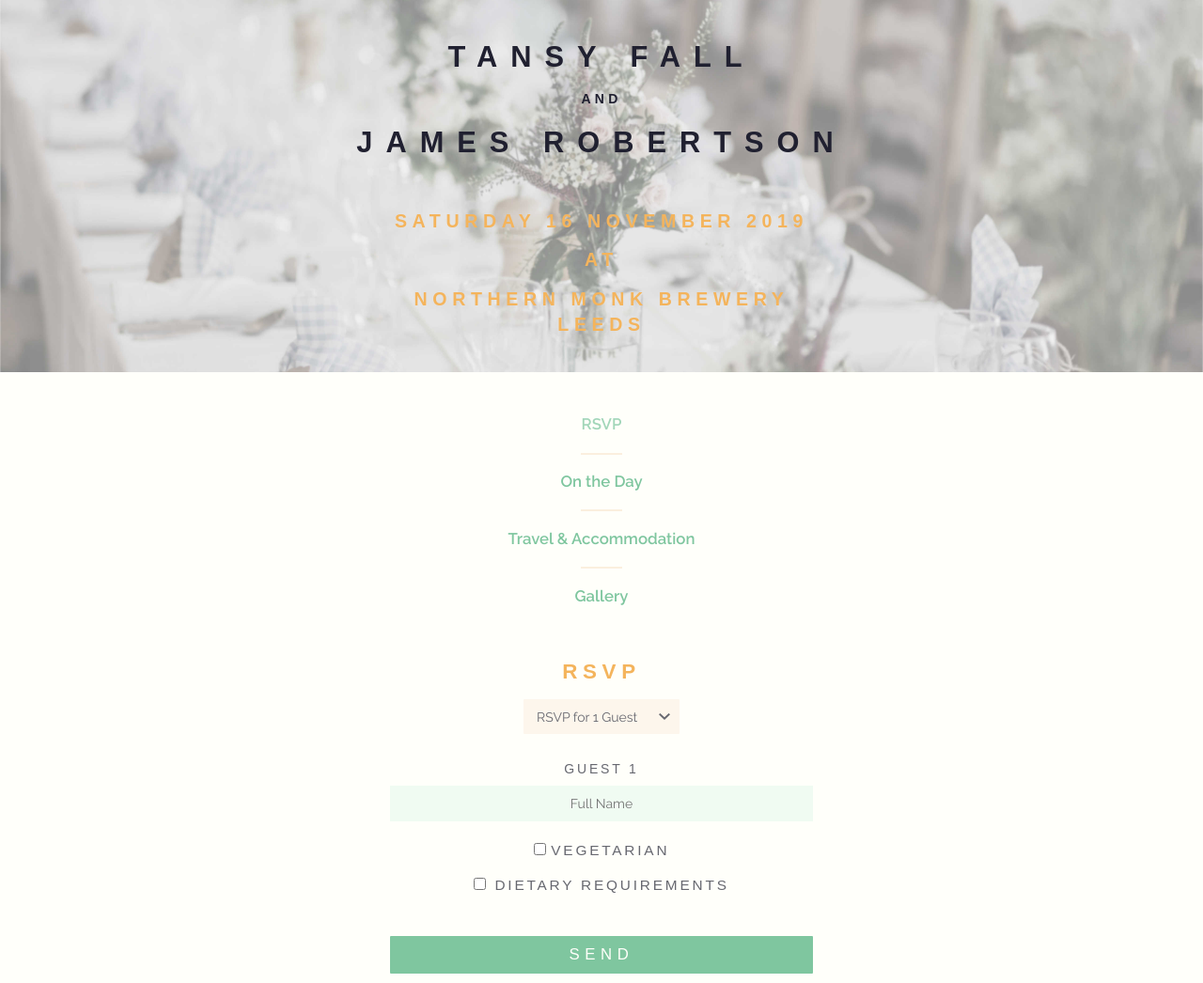
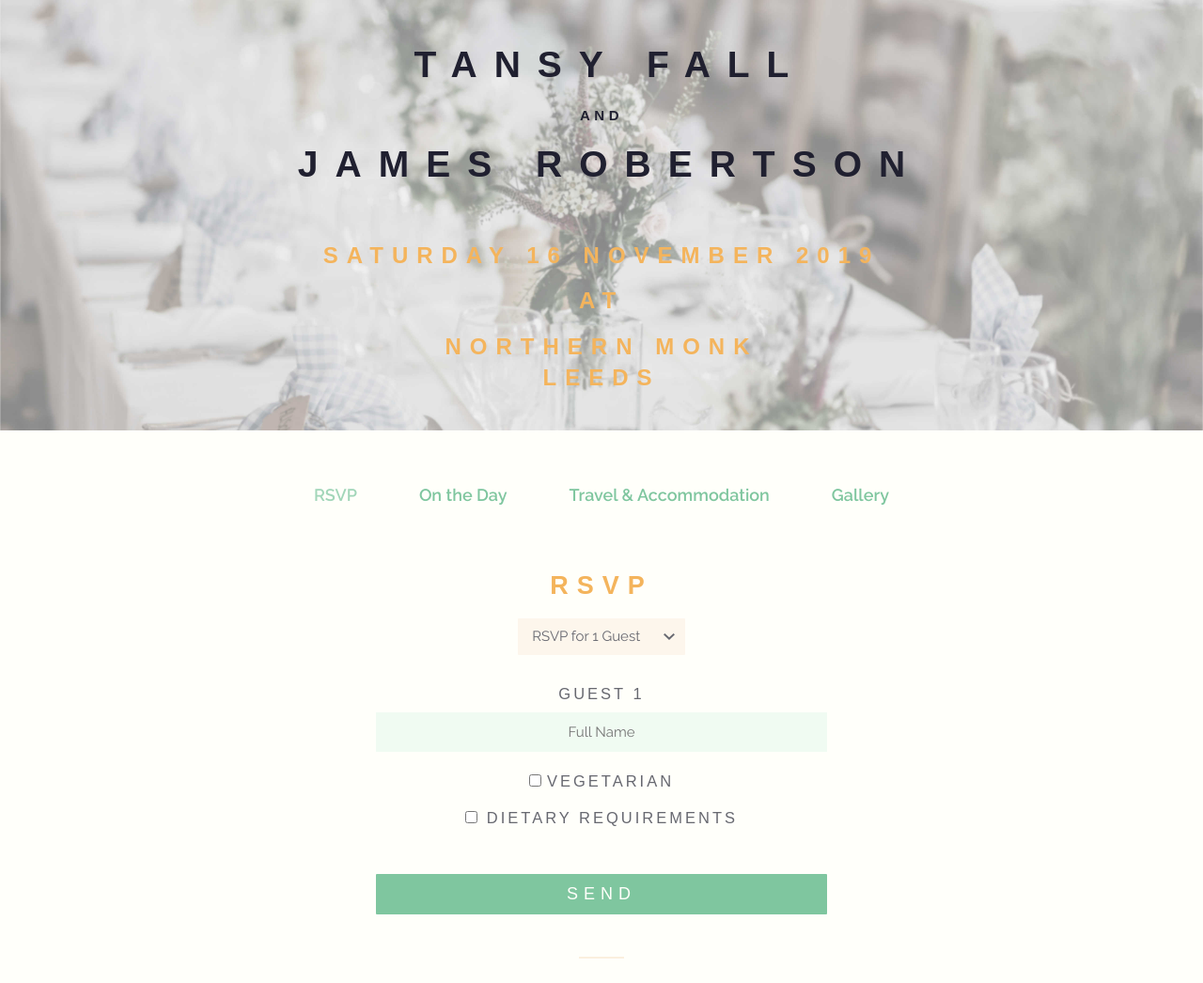
Before and after one commit to benadamstyles/tansyandjim, a website built with Parcel: page src/index.html in a window 1280 px wide. Shown: the top 1046 px of the page at 94% size. Built offline with nearby package versions, Linux system fonts and the light colour scheme; a web font is replaced by a local one.

Commit message:
Include responsive styles, fix js for form

```diff
--- a/src/index.html
+++ b/src/index.html
@@ -21,14 +21,14 @@
     <div class="details">
       <h2>Saturday 16 November 2019</h2>
       <h2>at</h2>
-      <h2>Northern Monk Brewery<br />Leeds</h2>
+      <h2>Northern Monk<br />Leeds</h2>
     </div>
   </header>
 
   <nav class="menu">
     <a class="active" href="#rsvp-top">RSVP</a>
     <hr />
-    <a href="./ontheday.html">On the Day</a>
+    <a href="./the-day.html">On the Day</a>
     <hr />
     <a href="./travel-accommodation.html">Travel &amp; Accommodation</a>
     <hr />
--- a/src/index.js
+++ b/src/index.js
@@ -20,6 +20,7 @@ function scrollToTop() {
   })
 }
 
+if (guestSelect != null) {
   guestSelect.addEventListener('change', function(event) {
     var guestFields = Array.from(document.querySelectorAll('.guest-fields'))
     var selected = event.currentTarget.selectedIndex
@@ -32,3 +33,4 @@ guestSelect.addEventListener('change', function(event) {
       }
     })
   })
+}
--- a/src/ontheday.html
+++ /dev/null
@@ -1,74 +0,0 @@
-<!DOCTYPE html>
-
-<html lang="en">
-  <head>
-    <meta charset="utf-8" />
-    <meta name="viewport" content="width=device-width, initial-scale=1" />
-    <title>Tansy and Jim</title>
-    <link
-      href="https://fonts.googleapis.com/css?family=BenchNine:400,700|Raleway:400,600"
-      rel="stylesheet"
-    />
-    <link rel="icon" href="./favicon.ico" type="image/x-icon" />
-    <link rel="stylesheet" href="./reset.less" />
-    <link rel="stylesheet" href="./style.less" />
-    <script defer src="./index.js"></script>
-  </head>
-
-  <body id="the-day">
-    <header class="the-day-bg">
-      <h1>On the Day</h1>
-    </header>
-
-    <nav class="menu">
-      <a href="/">RSVP</a>
-      <hr />
-      <a class="active" href="#">On the Day</a>
-      <hr />
-      <a href="./travel-accommodation.html">Travel &amp; Accommodation</a>
-      <hr />
-      <a>Gallery</a>
-    </nav>
-
-    <div class="content">
-      <section>
-        <h2>Timings</h2>
-        <div class="sub-section">
-          <h3>3<span class="superscript">pm</span></h3>
-          <p>Something is happening</p>
-        </div>
-        <hr />
-        <div class="sub-section">
-          <h3>5<span class="superscript">pm</span></h3>
-          <p>Something is happening</p>
-        </div>
-        <hr />
-        <div class="sub-section">
-          <h3>7<span class="superscript">pm</span></h3>
-          <p>Something is happening</p>
-        </div>
-        <hr />
-        <div class="sub-section">
-          <h3>12<span class="superscript">am</span></h3>
-          <p>Something is happening</p>
-        </div>
-      </section>
-    </div>
-  </body>
-
-  <footer>
-    <button id="scroll" type="button">
-      <svg
-        xmlns="http://www.w3.org/2000/svg"
-        height="20"
-        viewbox="205.735 245.086 16 16"
-      >
-        <path
-          d="M4 12l1.41 1.41L11 7.83V20h2V7.83l5.58 5.59L20 12l-8-8-8 8z"
-          transform="matrix(1, 0, 0, 1, 201.734573, 241.086426)"
-          style="fill: rgb(255, 255, 255);"
-        />
-      </svg>
-    </button>
-  </footer>
-</html>
--- a/src/reset.less
+++ b/src/reset.less
@@ -31,7 +31,7 @@ body {
   background-color: @background;
   color: @body;
   font-family: @body-font;
-  font-size: 14px;
+  font-size: 15px;
 }
 
 section {
@@ -45,14 +45,14 @@ h3 {
 }
 
 h1 {
-  font-size: 2.2rem;
-  letter-spacing: 1rem;
+  font-size: 2.6rem;
+  letter-spacing: 1.2rem;
   color: @title;
 }
 
 h2 {
-  font-size: 1.6rem;
-  letter-spacing: 0.4rem;
+  font-size: 1.8rem;
+  letter-spacing: 0.6rem;
   font-weight: 700;
   color: @header;
 }
@@ -88,7 +88,7 @@ a {
 button {
   width: 100%;
   padding: 0.6rem;
-  background: @primary;
+  background-color: @primary;
   border: none;
   border-radius: 1px;
   .header-text();
@@ -96,12 +96,12 @@ button {
   letter-spacing: 0.4rem;
   font-size: 1.2rem;
   margin: 1rem 0 0.5rem;
-  transition: background 0.2s ease-in-out;
+  transition: background-color 0.2s ease-in-out;
 
   &:hover,
   &:active,
   &:focus {
     outline: none;
-    background: @primary-select;
+    background-color: @primary-select;
   }
 }
--- /dev/null
+++ b/src/responsive.less
@@ -0,0 +1,41 @@
+@import './variables.less';
+@import './mixins.less';
+
+@media screen and (min-width: 768px) {
+  .menu {
+    flex-direction: row;
+    justify-content: space-around;
+    padding: 2.4rem 2.4rem 0;
+
+    a {
+      font-size: 1.2rem;
+    }
+
+    hr {
+      display: none;
+    }
+  }
+}
+
+@media screen and (min-width: 992px) {
+  .menu {
+    justify-content: center;
+
+    a {
+      padding: 1rem 2.2rem;
+    }
+  }
+}
+
+@media screen and (min-width: 1024px) {
+  .content {
+    form {
+      max-width: 480px;
+    }
+
+    iframe {
+      width: 480px;
+      height: 585px;
+    }
+  }
+}
--- a/src/style.less
+++ b/src/style.less
@@ -24,11 +24,19 @@ header {
     background-image: url('./images/travel-accommodation-bg.jpg');
   }
 
+  h1 {
+    padding-left: 1.2rem;
+
+    &.superscript {
+      padding-left: 0;
+    }
+  }
+
   .details {
     padding-top: 1.5rem;
 
     h2 {
-      font-size: 1.4rem;
+      font-size: 1.6rem;
     }
   }
 }
@@ -59,7 +67,7 @@ footer {
 
     &:hover,
     &:focus {
-      background: @primary-select;
+      background-color: @primary-select;
     }
 
     svg {
@@ -70,12 +78,14 @@ footer {
 }
 
 .menu {
+  display: flex;
+  flex-direction: column;
   padding: 2.4rem 0 0;
   font-weight: 600;
 
   a {
     display: block;
-    font-size: 1.2rem;
+    font-size: 1.3rem;
     line-height: 2;
     padding: 0.4rem 0;
 
@@ -115,7 +125,7 @@ h3 .superscript {
     padding: 0.75rem 2.5rem 0.75rem 1rem;
     border: none;
     border-radius: 1px;
-    background: lighten(@secondary, 3%);
+    background-color: lighten(@secondary, 3%);
     background-image: url('./images/chevron-down.svg');
     background-position: right 0.75rem top 50%, 0 0;
     background-repeat: no-repeat;
@@ -163,6 +173,7 @@ h3 .superscript {
     label {
       .header-text();
       margin: 0.5rem 0;
+      font-size: 1.1rem;
       letter-spacing: 0.2rem;
 
       &.checkbox-label {
@@ -178,7 +189,7 @@ h3 .superscript {
       margin: 0.5rem auto;
       border: none;
       text-align: center;
-      background: @input;
+      background-color: @input;
       color: lighten(@body, 2%);
       font-size: 1rem;
       font-family: @body-font;
@@ -266,3 +277,5 @@ h3 .superscript {
     }
   }
 }
+
+@import './responsive.less';
```
Also changed, not shown: src/the-day.html (added, +66 -0 lines), src/travel-accommodation.html (+5 -3 lines), src/images/northern-monk-logo.jpg (deleted), src/images/northern-monk-logo.png (added). Lines whose indentation alone changed are shown as unchanged.
